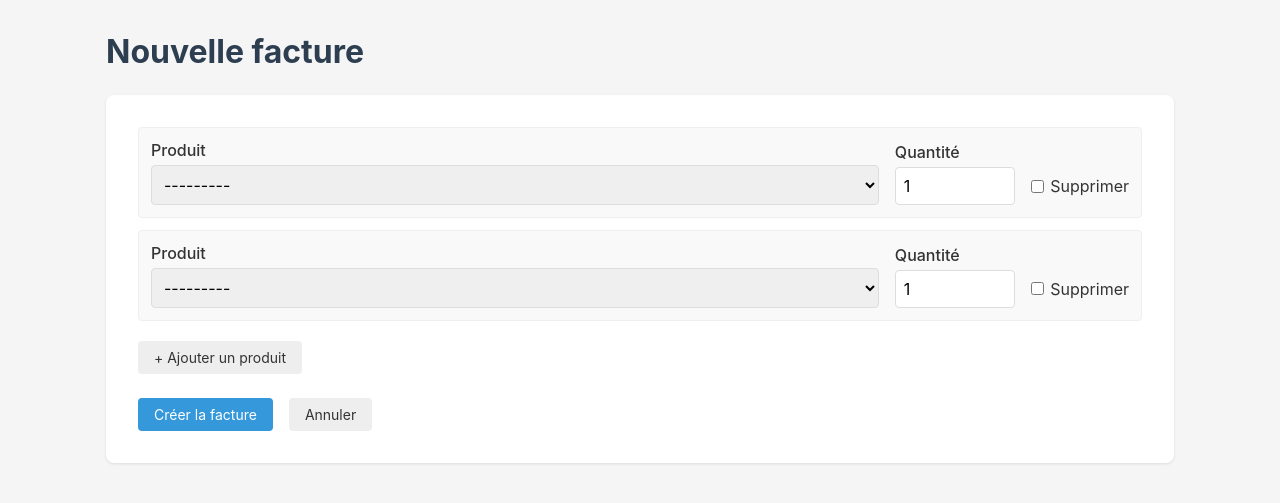
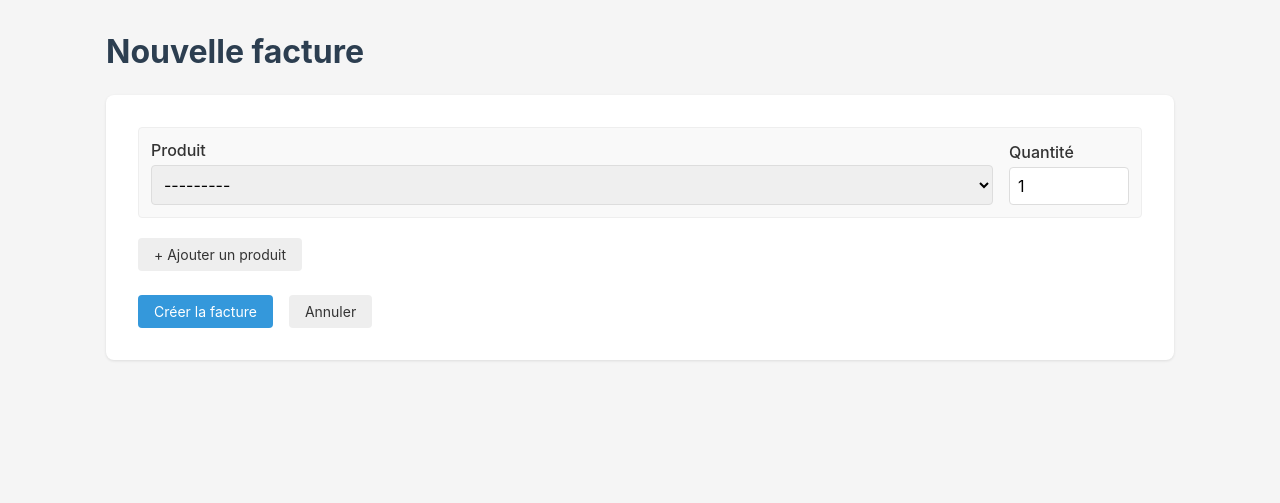
Before and after one commit to TeoBacher/test-technique-trustia, a Django app: page /invoices/create/ in a window 1280 px wide. Shown: the part 56-559 px from the top of the page. Run offline with Django 4.2, Linux system fonts and the light colour scheme; data that the repository does not hold is empty.

Commit message:
fix(exercice-2): simplify invoice creation form

```diff
--- a/exo2/inventory/forms.py
+++ b/exo2/inventory/forms.py
@@ -16,7 +16,7 @@ InvoiceItemFormSet = inlineformset_factory(
     Invoice,
     InvoiceItem,
     fields=['product', 'quantity'],
-    extra=1,
+    extra=0,
     can_delete=True,
     min_num=1,
     validate_min=True,
--- a/exo2/inventory/templates/inventory/invoice_create.html
+++ b/exo2/inventory/templates/inventory/invoice_create.html
@@ -24,13 +24,6 @@
                     {{ form.quantity }}
                     {% if form.quantity.errors %}<p class="error">{{ form.quantity.errors.0 }}</p>{% endif %}
                 </div>
-                {% if formset.can_delete %}
-                <div style="padding-bottom: 0.25rem;">
-                    <label style="display: flex; align-items: center; gap: 0.4rem; font-weight: normal; white-space: nowrap;">
-                        {{ form.DELETE }} Supprimer
-                    </label>
-                </div>
-                {% endif %}
             </div>
             {% endfor %}
         </div>
```
